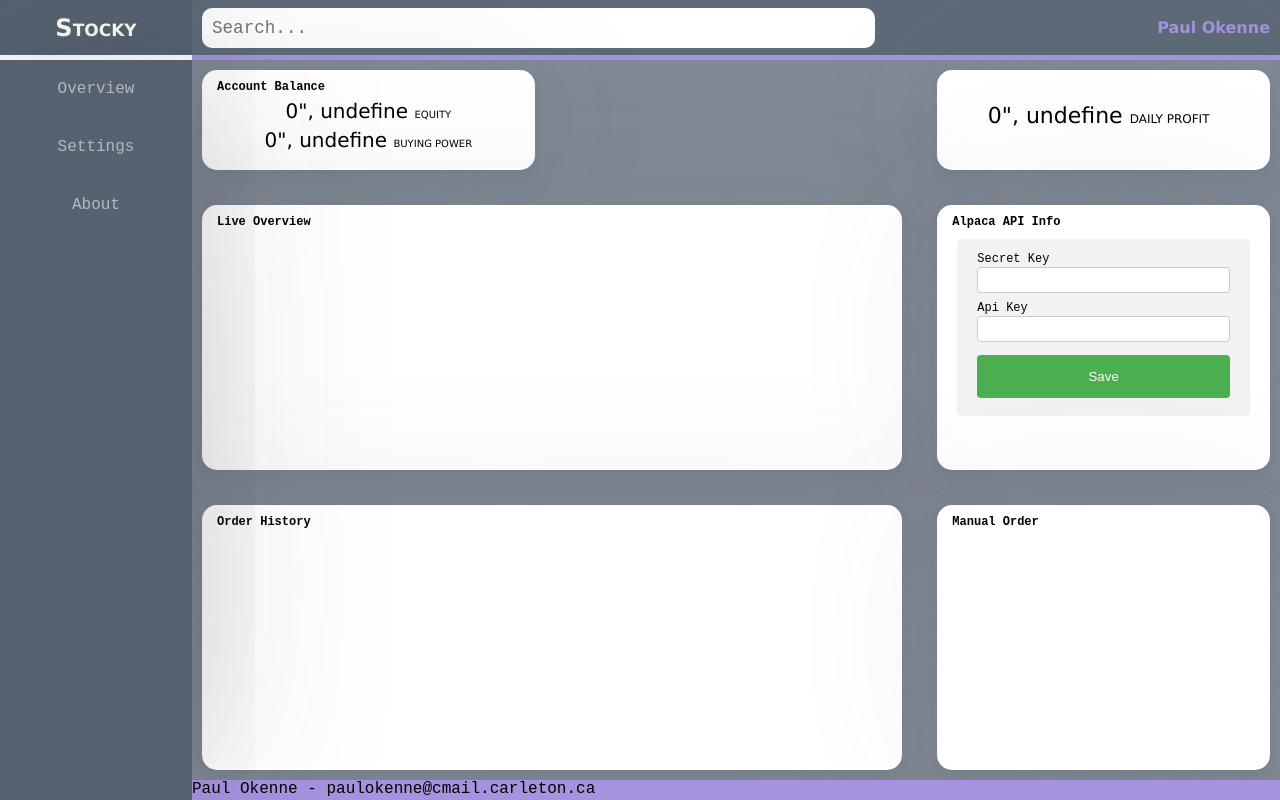
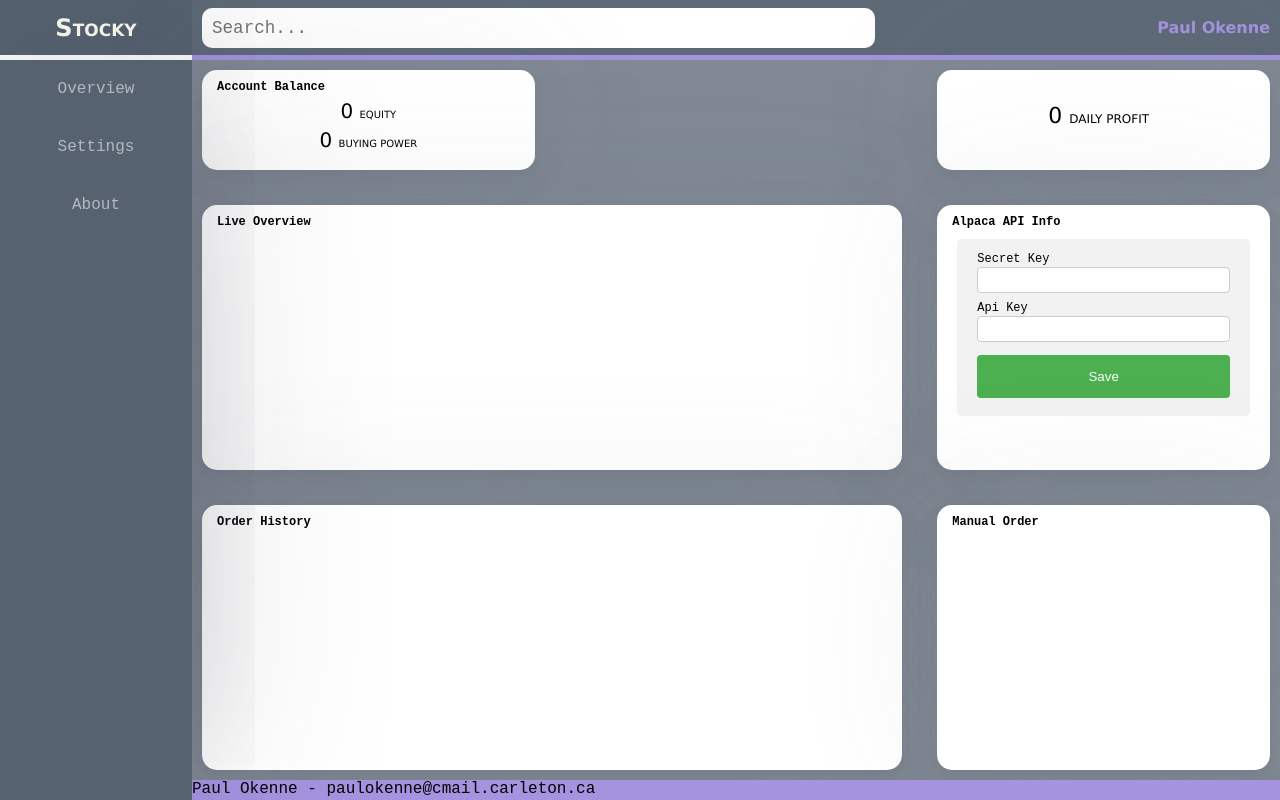
Before and after one commit to TheUcheojor/stocky, a React (Create React App) app in the folder stocky-frontend/: page / in a window 1280 px wide. Built offline with nearby package versions, Linux system fonts and the light colour scheme; no server answers.

Commit message:
refact: update variable types

```diff
--- a/stocky-frontend/src/pages/OverviewPage/OverviewPage.js
+++ b/stocky-frontend/src/pages/OverviewPage/OverviewPage.js
@@ -6,9 +6,9 @@ import saveAplacaSettings from './support/saveAlpacaSetting'
 const OverviewPage=({ email })=>{
 
 
-    const [ equity, setEquity ] =useState('0');
-    const [ buyingPower, setBuyingPower ] =useState('0');
-    const [ dailyEarning, setDailyEarning ] =useState('0')
+    const [ equity, setEquity ] =useState(0);
+    const [ buyingPower, setBuyingPower ] =useState(0);
+    const [ dailyEarning, setDailyEarning ] =useState(0)
     const [ secretKey, setSecretKey ] =useState('')
     const [ apiKey, setApiKey ] =useState('')
 
```
